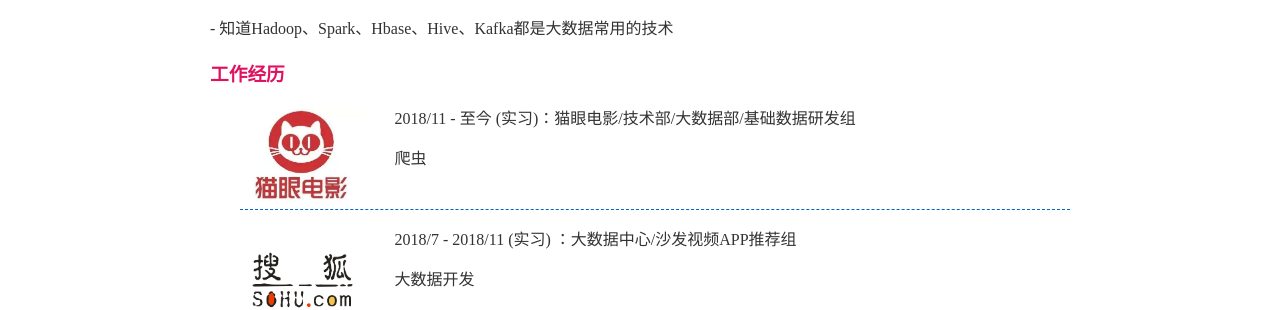
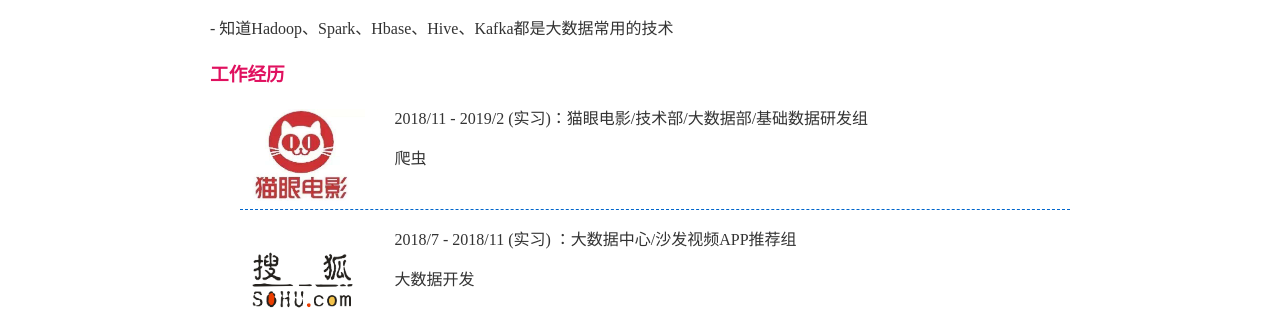
Before and after one commit to ruanwenjun/ruanwenjun.github.io, a Jekyll site: the page built from about/about.html, in a window 1280 px wide. Shown: the part 1250-1560 px from the top of the page. Built offline with Jekyll 4.4.1, drawn with Linux system fonts in a browser that asks for light colours; nearby versions of some CDN libraries; comment, search, counter and statistics services are not loaded.

Commit message:
更新实习时间

```diff
--- a/about/about.html
+++ b/about/about.html
@@ -48,7 +48,7 @@ title: About
 				<a href="http://maoyan.com/"><img style="width: 100%;height: 100%;cursor: pointer;" src="/images/icon/maoyan.jpeg" /></a>
 			</div>
 			<div style="float:left;line-height:20px;width:70%;">
-				<p>2018/11 - 至今 (实习)：猫眼电影/技术部/大数据部/基础数据研发组</p>
+				<p>2018/11 - 2019/2 (实习)：猫眼电影/技术部/大数据部/基础数据研发组</p>
 				<p>爬虫</p>
 			</div>
 		</li>
```
